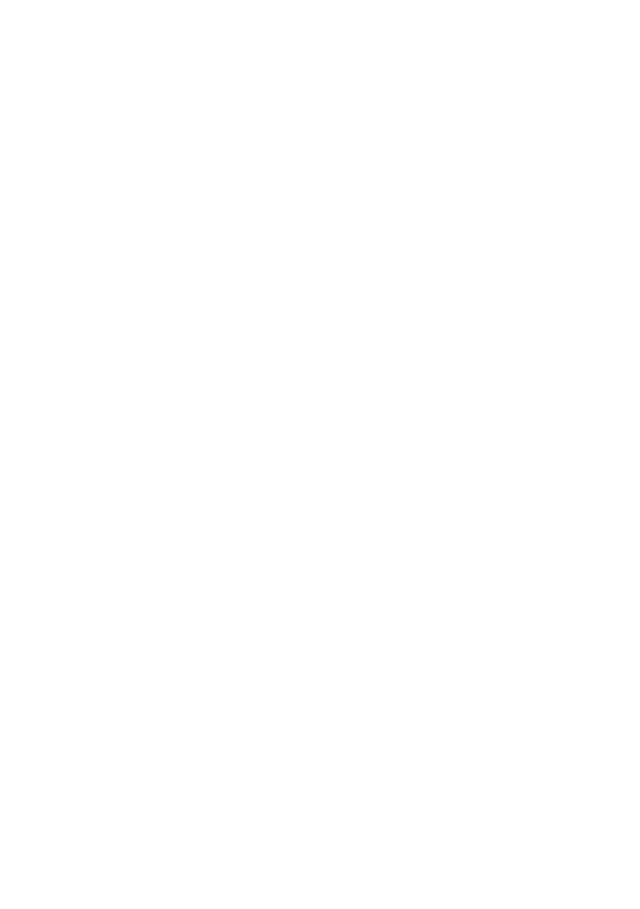
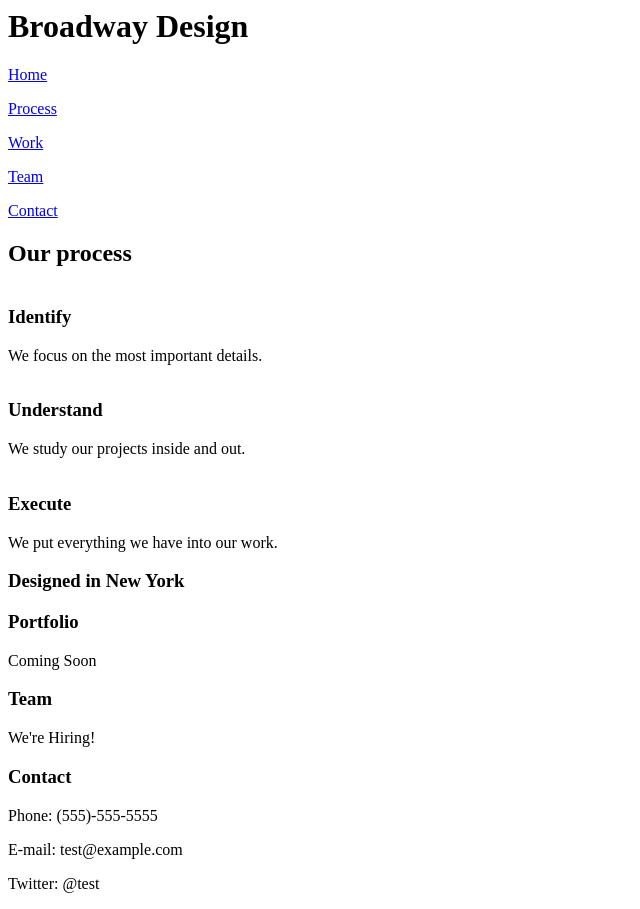
Before and after one commit to edoardrui0/Broadway-Design, a plain HTML site: page index.html in a window 1280 px wide. Shown: the whole page, without its empty margins (0-640 px from the left). Before the commit the page ends 800 px from the top, so only its background shows below. Drawn offline with Linux system fonts and the light colour scheme.

Commit message:
Added majority of HTML code

```diff
--- a/index.html
+++ b/index.html
@@ -1,13 +1,37 @@
 <DOCTYPE! html>
   <html>
     <head>
-      <title> Broadway Design </title>
-      <link href="./Resources/CSS/style.css" type="text/css" rel="stylesheet">
+      <title>Broadway Design</title>
+      <link href="./Resources/CSS/style.css" type="text/css" rel="stylesheet"/>
     </head>
 
     <body>
+        <h1>Broadway Design</h1>
+        <p><a href="#">Home</a></p>
+        <p><a href="#">Process</a></p>
+        <p><a href="#">Work</a></p>
+        <p><a href="#">Team</a></p>
+        <p><a href="#">Contact</a></p>
+        <h2>Our process</h2>
+        <img>
+        <h3>Identify</h3>
+        <p>We focus on the most important details.</p>
+        <img>
+        <h3>Understand</h3>
+        <p>We study our projects inside and out.</p>
+        <img>
+        <h3>Execute</h3>
+        <p>We put everything we have into our work.</p>
+        <h3>Designed in New York</h3>
+        <h3>Portfolio</h3>
+        <p>Coming Soon</p>
+        <h3>Team</h3>
+        <p>We're Hiring!</p>
+        <h3>Contact</h3>
+        <p>Phone: (555)-555-5555</p>
+        <p>E-mail: test@example.com</p>
+        <p>Twitter: @test</p>
 
     </body>
-
   </html>
 </DOCTYPE!>
```
